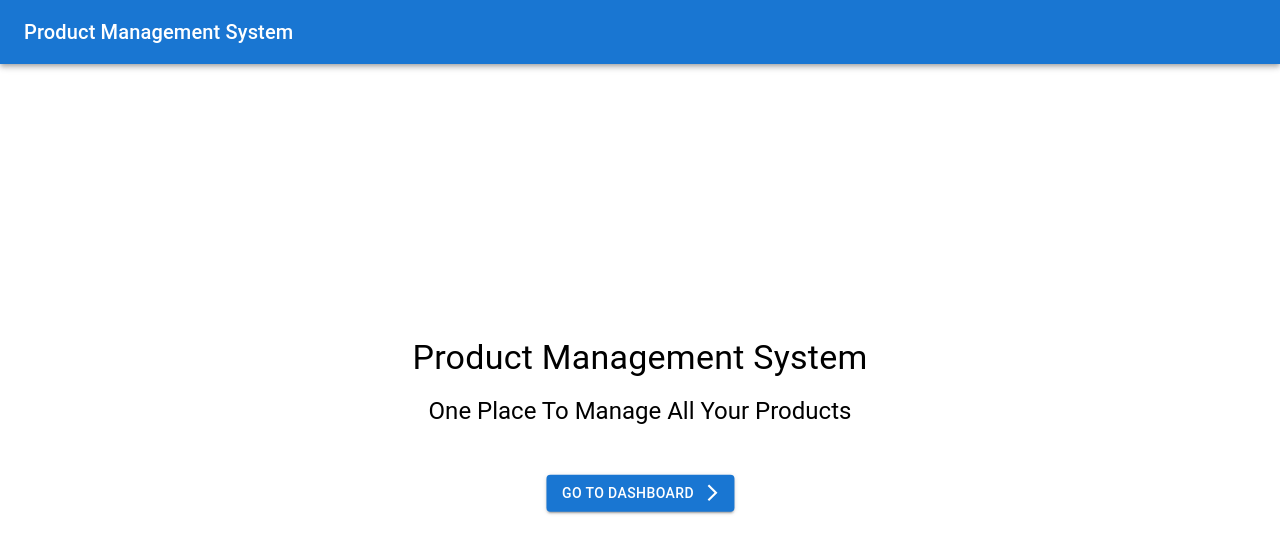
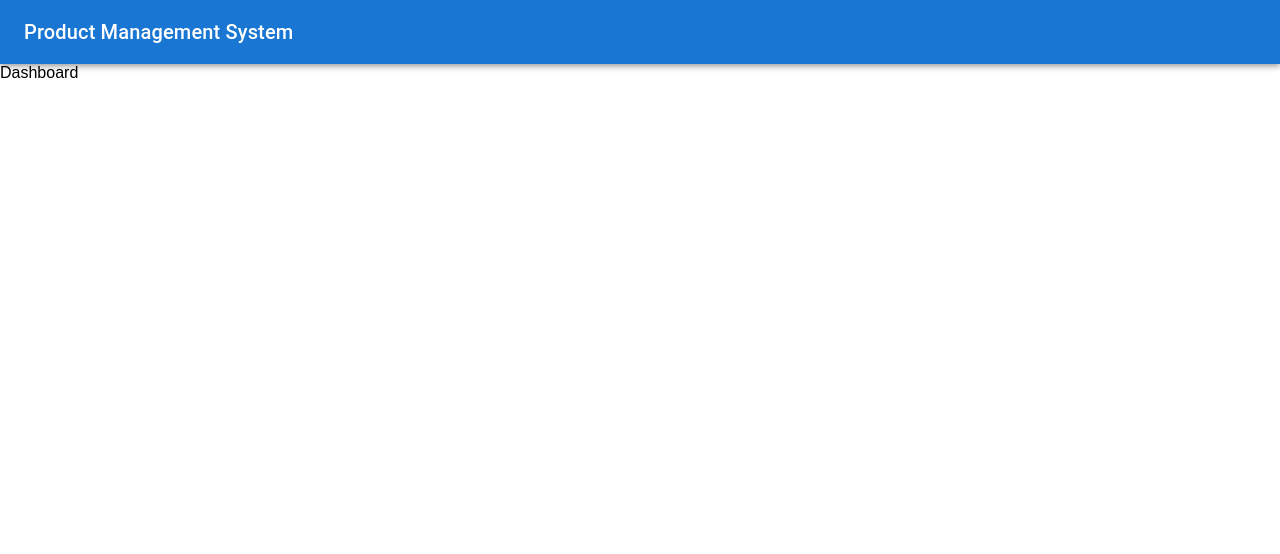
Before and after one commit to WayneA330/Product_Management_System, a React (Create React App) app: page / in a window 1280 px wide. Shown: the top 554 px of the page. Built offline with nearby package versions, Linux system fonts and the light colour scheme.

Commit message:
adding company endpoint done

```diff
--- a/public/index.html
+++ b/public/index.html
@@ -9,7 +9,6 @@
       name="description"
       content="Web site created using create-react-app"
     />
-    <link rel="apple-touch-icon" href="%PUBLIC_URL%/logo192.png" />
     <title>Product Management System</title>
   </head>
   <body
--- a/src/api/api.js
+++ b/src/api/api.js
@@ -1,7 +1,7 @@
 const URL = "http://localhost:3088";
 
 const api = {
-  EXAMPLE: `${URL}/add-example`,
+  EXAMPLE: `${URL}/add-company`,
 };
 
 export default api;
--- a/src/backend/controllers/App/AppController.js
+++ b/src/backend/controllers/App/AppController.js
@@ -1,7 +1,7 @@
-const example = require("./methods/example");
+const addCompany = require("./methods/addCompany");
 
 const AppController = {
-  example,
+  addCompany,
 };
 
 module.exports = AppController;
--- a/src/backend/cors.js
+++ b/src/backend/cors.js
@@ -1,8 +1,6 @@
 const express = require("express");
 const router = express();
-/**
- * setting headers
- */
+
 router.use((req, res, next) => {
   res.setHeader("Access-Control-Allow-Origin", "*");
   res.setHeader(
--- a/src/backend/routes/api_routes.js
+++ b/src/backend/routes/api_routes.js
@@ -1,5 +1,5 @@
 const AppController = require("../controllers/App/AppController");
 
 module.exports = (router) => {
-  router.post("/add-example", AppController.example);
+  router.post("/add-company", AppController.addCompany);
 };
--- a/src/components/Navbar/Navbar.js
+++ b/src/components/Navbar/Navbar.js
@@ -1,5 +1,5 @@
 import React from "react";
-import { AppBar, Toolbar, Typography, Button } from "@mui/material";
+import { AppBar, Toolbar, Typography } from "@mui/material";
 
 const Navbar = () => {
   return (
--- a/src/pages/Home/index.jsx
+++ /dev/null
@@ -1,33 +0,0 @@
-import React from "react";
-import { Box, Typography, Button } from "@mui/material";
-import { useNavigate } from "react-router-dom";
-import ArrowForwardIosIcon from "@mui/icons-material/ArrowForwardIos";
-import "../../styles/Home/index.css";
-
-const Home = () => {
-  let navigate = useNavigate();
-
-  return (
-    <Box className="container">
-      {/* Title */}
-      <Box className="title">
-        <Typography variant="h4">Product Management System</Typography>
-        <Typography variant="h5" className="sub_title">
-          One Place To Manage All Your Products
-        </Typography>
-      </Box>
-      {/* Dashboard Button */}
-      <Box className="dashboard_btn_container">
-        <Button
-          variant="contained"
-          endIcon={<ArrowForwardIosIcon />}
-          onClick={() => navigate("/dashboard")}
-        >
-          Go To Dashboard
-        </Button>
-      </Box>
-    </Box>
-  );
-};
-
-export default Home;
--- a/src/routes/routes.jsx
+++ b/src/routes/routes.jsx
@@ -1,15 +1,9 @@
 import { lazy } from "react";
 import { useRoutes } from "react-router-dom";
-
-const Home = lazy(() => import("../pages/Home"));
 const Dashboard = lazy(() => import("../pages/Dashboard"));
 
 const PublicRoutes = () => {
-  const routes = useRoutes([
-    { path: "/", element: <Home /> },
-    { path: "/dashboard", element: <Dashboard /> },
-  ]);
-
+  const routes = useRoutes([{ path: "/", element: <Dashboard /> }]);
   return routes;
 };
 
--- a/src/styles/Home/index.css
+++ /dev/null
@@ -1,35 +0,0 @@
-.container {
-  position: fixed;
-  top: 50%;
-  left: 50%;
-  transform: translate(-50%, -50%);
-}
-
-.title {
-  display: flex;
-  flex-direction: column;
-  justify-content: center;
-  align-items: center;
-  margin-top: 3rem;
-}
-
-.sub_title {
-  margin-top: 1rem !important;
-  animation: fadeIn 4s;
-}
-
-.dashboard_btn_container {
-  display: flex;
-  justify-content: center;
-  align-items: center;
-  margin-top: 3rem;
-}
-
-@keyframes fadeIn {
-  0% {
-    opacity: 0;
-  }
-  100% {
-    opacity: 1;
-  }
-}
```
Also changed, not shown: src/backend/controllers/App/methods/addCompany.js (added, +24 -0 lines), src/backend/controllers/App/methods/example.js (deleted, +0 -21 lines).
